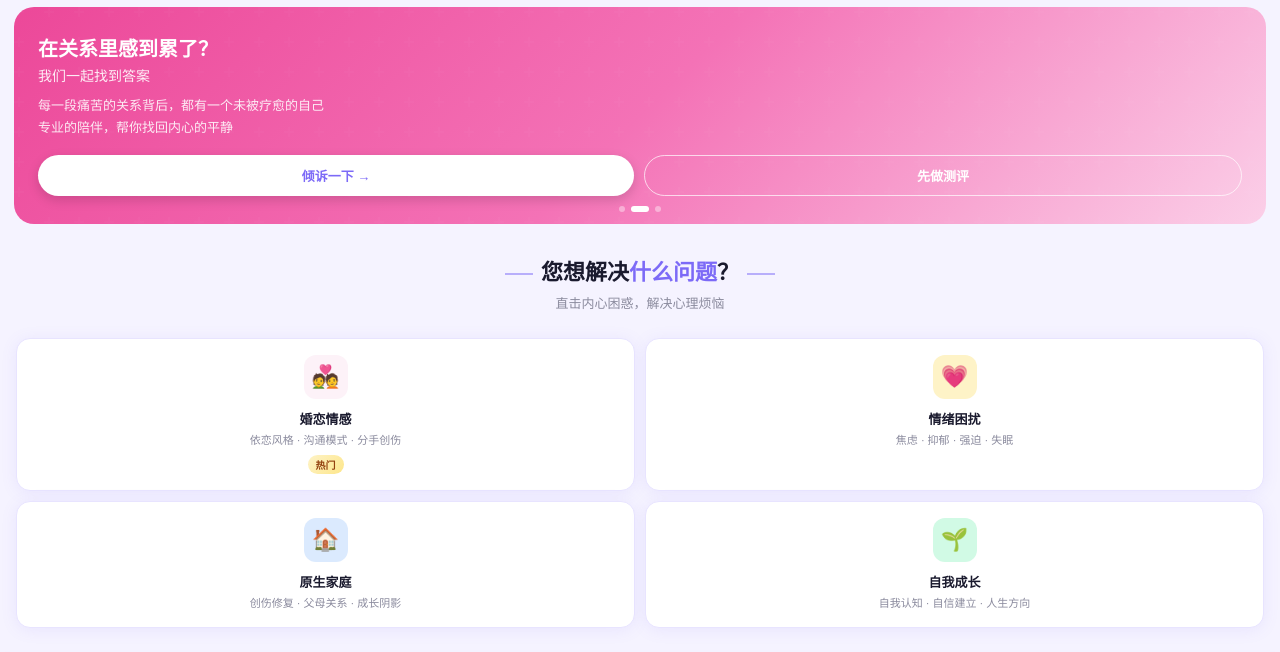
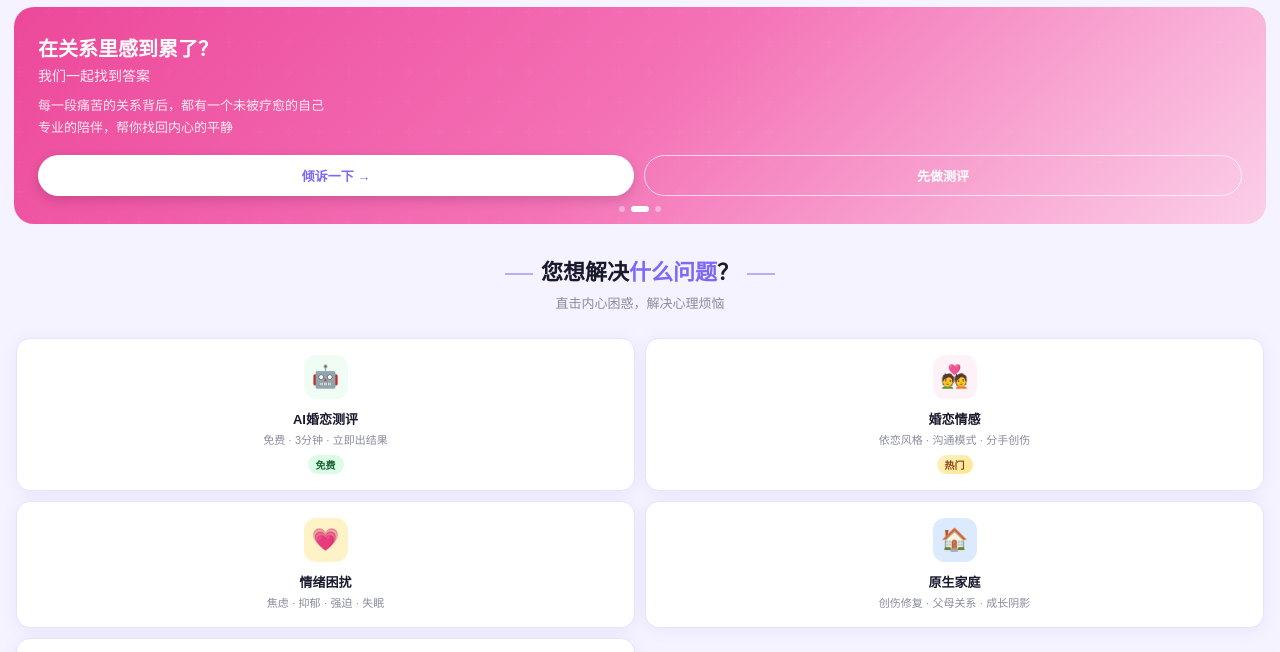
Before and after one commit to wanoukaka/Jasmine-Counseling-Studio, a website: page h5/index.html in a window 1280 px wide. Shown: the part 74-726 px from the top of the page. Drawn offline with Linux system fonts and the light colour scheme.

Commit message:
feat: AI测评入口 - 服务卡片+定价三层展示

```diff
--- a/h5/index.html
+++ b/h5/index.html
@@ -277,6 +277,12 @@
     <p>直击内心困惑，解决心理烦恼</p>
   </div>
   <div class="services-grid">
+    <div class="service-card" onclick="location.href='assessment-new.html'" style="cursor:pointer">
+      <div class="service-icon" style="background:#f0fdf4">🤖</div>
+      <div class="service-name">AI婚恋测评</div>
+      <div class="service-sub">免费 · 3分钟 · 立即出结果</div>
+      <div class="service-tag" style="background:#dcfce7;color:#166534">免费</div>
+    </div>
     <div class="service-card">
       <div class="service-icon" style="background:#fdf2f8">💑</div>
       <div class="service-name">婚恋情感</div>
```
